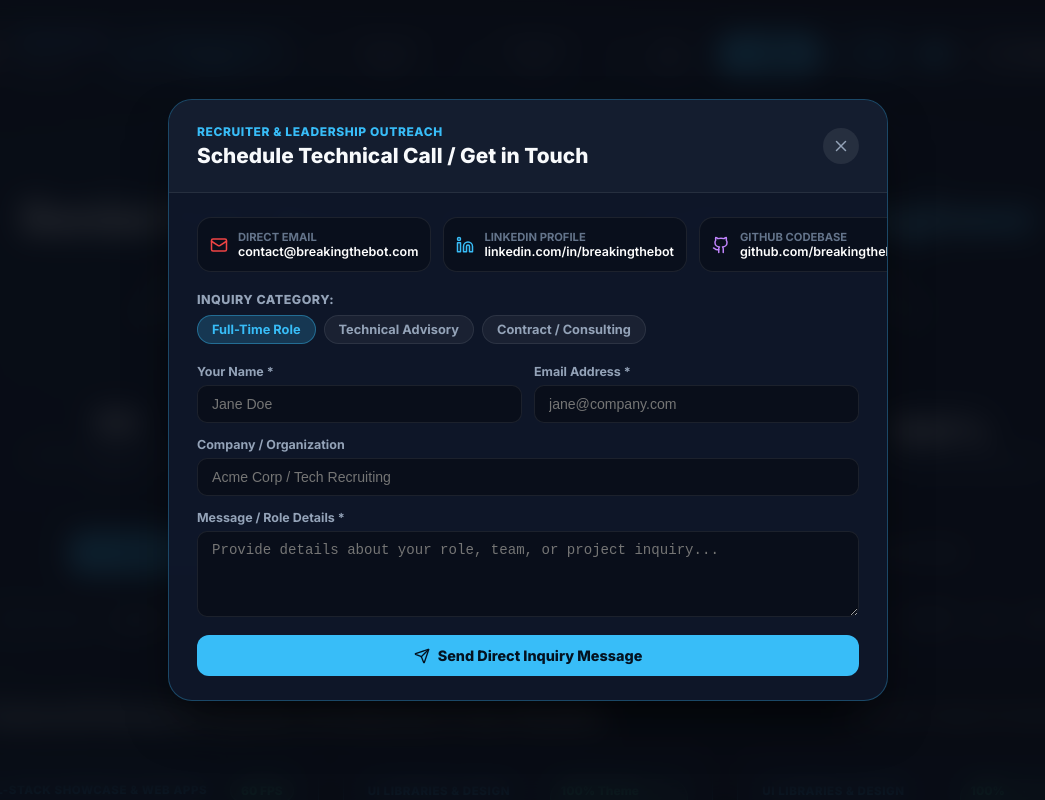
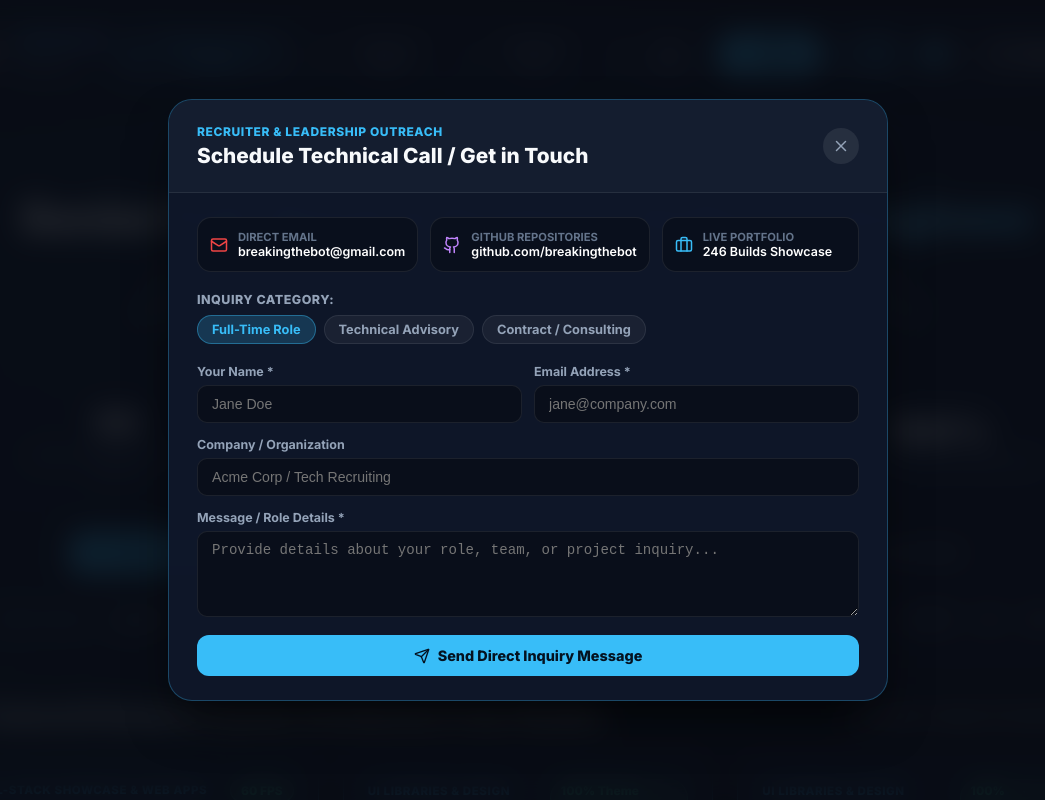
Before and after one commit to breakingthebot/framer-motion-animated-portfolio-build55, a React (Vite) app: page / in a window 1280 px wide. Both pictures are taken after a click on the button "Hire / Contact". Shown: the top 800 px of the page, without its empty margins (112-1157 px from the left). Built offline with nearby package versions, Linux system fonts and the light colour scheme.

Commit message:
Update email to breakingthebot@gmail.com, remove LinkedIn, and enlarge sandbox viewport (v2.2.0)

```diff
--- a/src/components/ContactBookingModal.jsx
+++ b/src/components/ContactBookingModal.jsx
@@ -90,28 +90,14 @@ export function ContactBookingModal({ isOpen, onClose }) {
             {/* QUICK CONTACT CHIPS */}
             <div className="quick-contact-grid">
               <a
-                href="mailto:contact@breakingthebot.com"
+                href="mailto:breakingthebot@gmail.com"
                 className="quick-contact-card"
                 onClick={() => playClickSound()}
               >
                 <Mail size={18} className="qc-icon red" />
                 <div className="qc-info">
                   <span className="qc-label">Direct Email</span>
-                  <span className="qc-val">contact@breakingthebot.com</span>
-                </div>
-              </a>
-
-              <a
-                href="https://linkedin.com"
-                target="_blank"
-                rel="noopener noreferrer"
-                className="quick-contact-card"
-                onClick={() => playClickSound()}
-              >
-                <Linkedin size={18} className="qc-icon blue" />
-                <div className="qc-info">
-                  <span className="qc-label">LinkedIn Profile</span>
-                  <span className="qc-val">linkedin.com/in/breakingthebot</span>
+                  <span className="qc-val">breakingthebot@gmail.com</span>
                 </div>
               </a>
 
@@ -124,8 +110,22 @@ export function ContactBookingModal({ isOpen, onClose }) {
               >
                 <Github size={18} className="qc-icon purple" />
                 <div className="qc-info">
-                  <span className="qc-label">GitHub Codebase</span>
+                  <span className="qc-label">GitHub Repositories</span>
                   <span className="qc-val">github.com/breakingthebot</span>
+                </div>
+              </a>
+
+              <a
+                href="https://framer-motion-animated-portfolio-bu.vercel.app"
+                target="_blank"
+                rel="noopener noreferrer"
+                className="quick-contact-card"
+                onClick={() => playClickSound()}
+              >
+                <Briefcase size={18} className="qc-icon blue" />
+                <div className="qc-info">
+                  <span className="qc-label">Live Portfolio</span>
+                  <span className="qc-val">246 Builds Showcase</span>
                 </div>
               </a>
             </div>
--- a/src/components/ProjectModal.css
+++ b/src/components/ProjectModal.css
@@ -14,8 +14,8 @@
 
 .modal-card {
   width: 100%;
-  max-width: 1080px;
-  max-height: 92vh;
+  max-width: 1280px;
+  max-height: 94vh;
   background: rgba(15, 23, 42, 0.95);
   border: 1px solid var(--border-glow);
   border-radius: 24px;
@@ -111,7 +111,7 @@
   display: flex;
   flex-direction: column;
   gap: 20px;
-  max-height: 82vh;
+  max-height: 88vh;
   overflow-y: auto;
 }
 
--- a/src/components/SandboxEmbed.css
+++ b/src/components/SandboxEmbed.css
@@ -129,14 +129,14 @@
 .sandbox-frame-wrapper {
   position: relative;
   width: 100%;
-  height: 580px; /* Increased from 380px to 580px for spacious previewing */
+  height: 720px; /* Enlarge default iframe height for spacious previewing */
   margin: 0 auto;
   transition: all 0.3s ease;
   background: #090d16;
 }
 
 .sandbox-frame-wrapper.expanded-height {
-  height: 740px; /* Expanded mode height */
+  height: 880px; /* High-res expanded mode height */
 }
 
 .sandbox-frame-wrapper.desktop {
```
Also changed, not shown: 2 other files (tests, documents, lock files or other folders).
